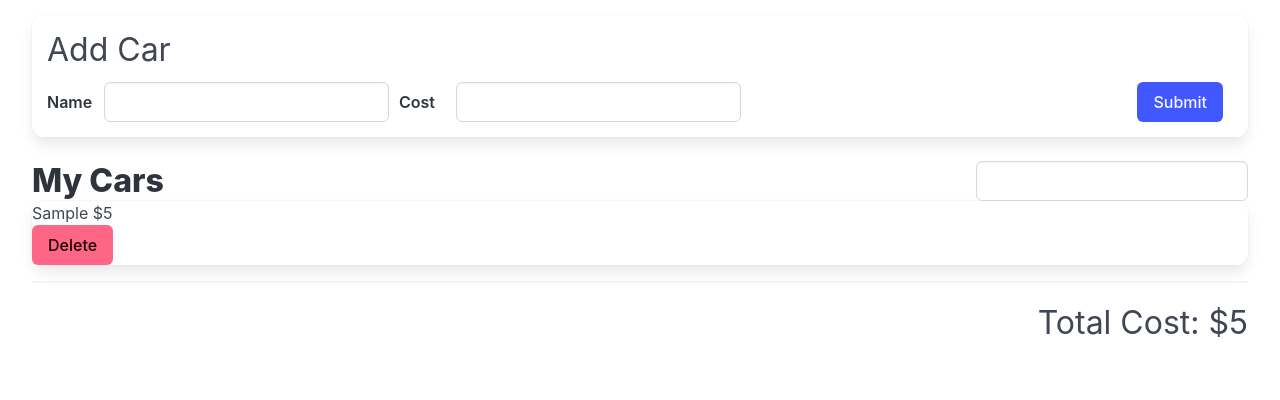
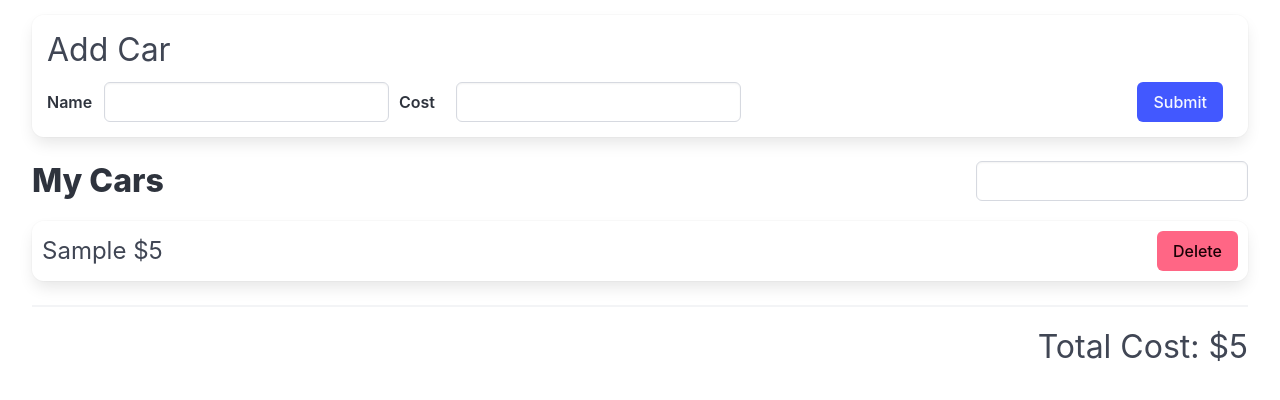
Before and after one commit to mdaz78/cars, a React (Vite) app: page / in a window 1280 px wide. Both pictures are taken after typing "Sample", "5" into the empty fields and a click on the button "Submit". Shown: the top 400 px of the page. Built offline with nearby package versions, Linux system fonts and the light colour scheme.

Commit message:
chore: Refactor CarList component and update formSlice

```diff
--- a/src/components/CarList.jsx
+++ b/src/components/CarList.jsx
@@ -3,30 +3,40 @@ import { removeCar } from "../store/slices/carsSlice";
 
 const CarList = () => {
   const dispatch = useDispatch();
-  const cars = useSelector(({ cars: { data, searchTerm } }) => {
-    return data.filter(({ name }) =>
+  const { cars, name } = useSelector(
+    ({ forms, cars: { data, searchTerm } }) => ({
+      cars: data.filter(({ name }) =>
         name.toLowerCase().includes(searchTerm.toLowerCase())
+      ),
+      name: forms.name,
+    })
   );
-  });
 
   const handleCarDelete = (car) => {
     dispatch(removeCar({ id: car.id }));
   };
 
-  const renderedCars = cars.map((car) => (
-    <div className="panel" key={car.id}>
+  const renderedCars = cars.map((car) => {
+    const bold = name && car.name.toLowerCase().includes(name.toLowerCase());
+
+    return (
+      <div className={`panel ${bold && "bold"}`} key={car.id}>
         <p>
           {car.name} ${car.cost}
         </p>
-      <button className="button is-danger" onClick={() => handleCarDelete(car)}>
+        <button
+          className="button is-danger"
+          onClick={() => handleCarDelete(car)}
+        >
           Delete
         </button>
       </div>
-  ));
+    );
+  });
 
   return (
-    <div className="">
-      <div>{renderedCars}</div>
+    <div className="car-list">
+      {renderedCars}
       <hr />
     </div>
   );
--- a/src/index.css
+++ b/src/index.css
@@ -1,3 +1,7 @@
+.bold {
+  font-weight: 700;
+}
+
 .car-form {
   margin-top: 15px;
   padding: 15px;
@@ -25,6 +29,10 @@
 }
 .car-form h4.subtitle.is-3 {
   margin-bottom: 0.75rem;
+}
+
+.car-list {
+  margin-top: 20px;
 }
 
 .car-list .panel.bold {
```
Lines whose indentation alone changed are shown as unchanged.
